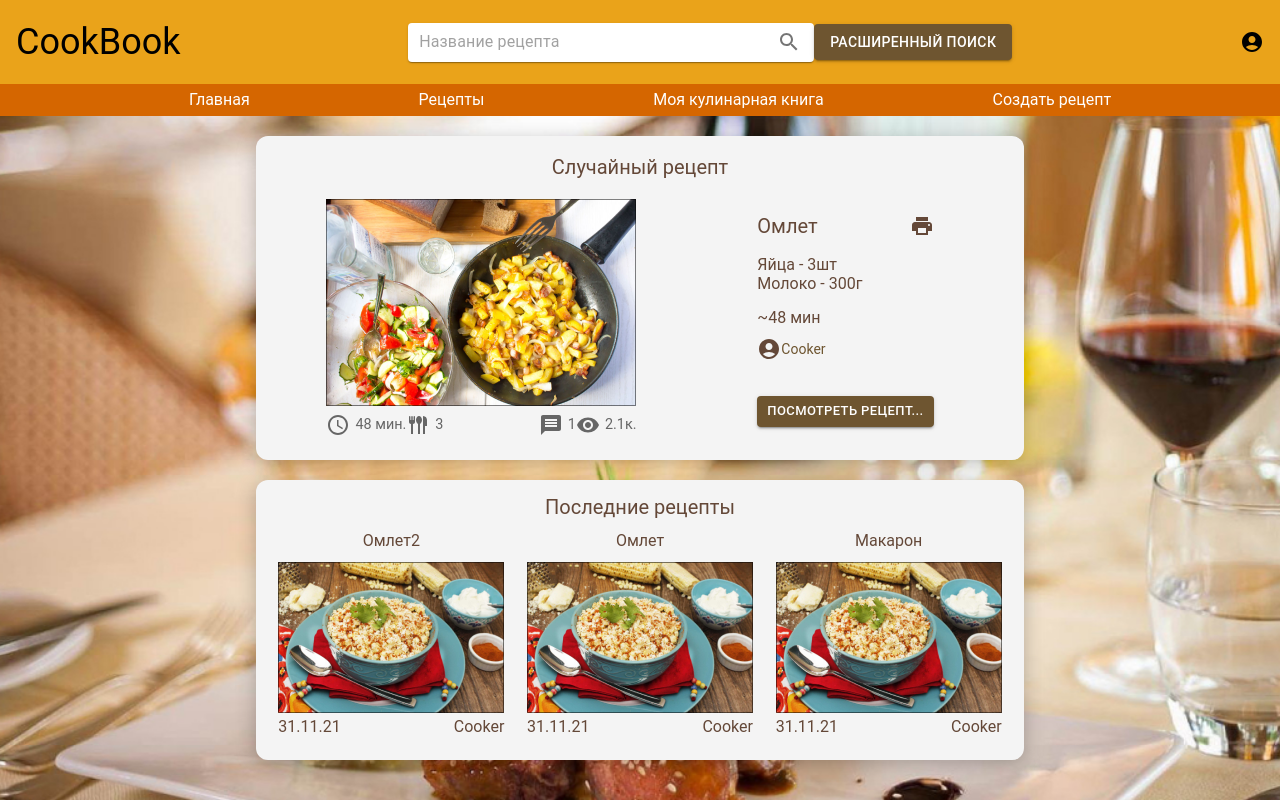
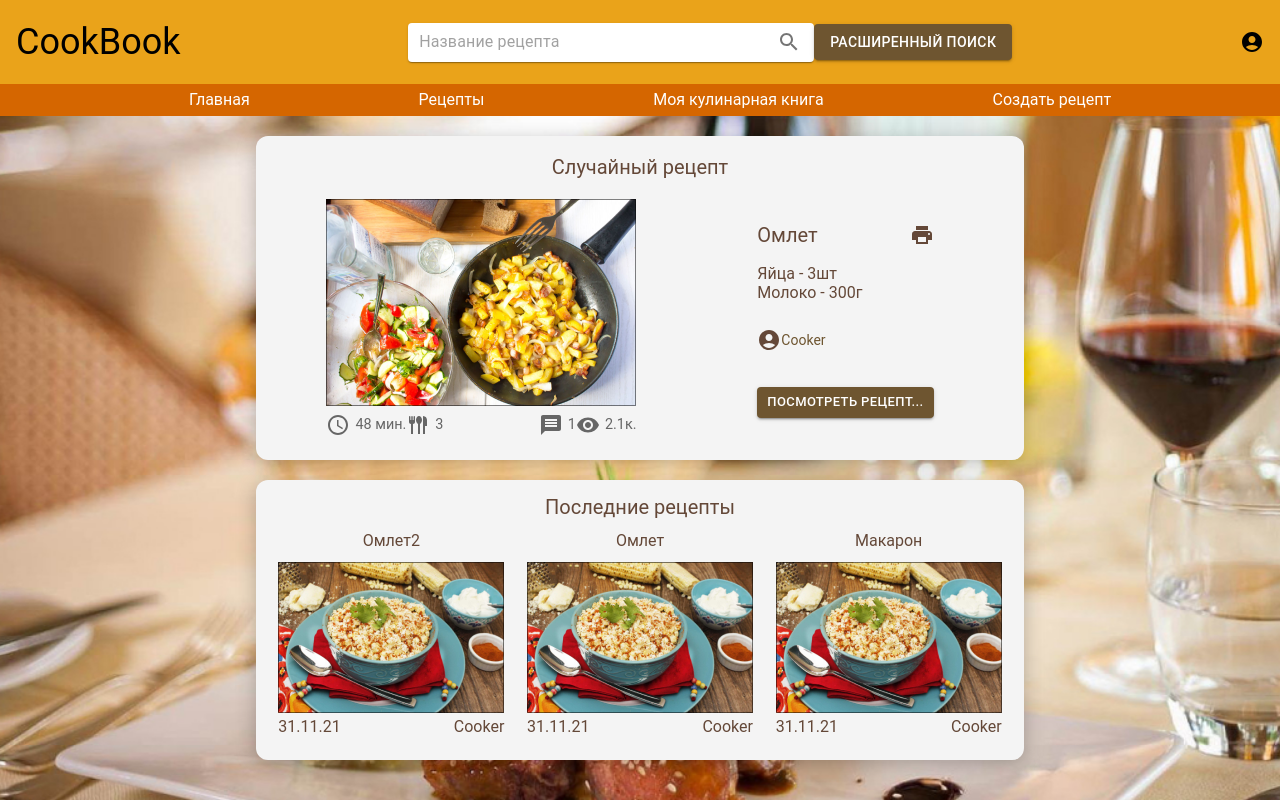
Before and after one commit to aranion/CookBook, a React (Create React App) app: page / in a window 1280 px wide. Built offline with nearby package versions, Linux system fonts and the light colour scheme.

Commit message:
убрала дублирование времени в  рандомном рецепте

```diff
--- a/src/components/RandomRecipe/index.tsx
+++ b/src/components/RandomRecipe/index.tsx
@@ -60,7 +60,6 @@ export const Recipe = ({ recipe }: { recipe: IRecipe }) => {
               </li>
             ))}
           </ul>
-          <span>~{recipe?.time} мин</span>
           <div className={styles["info-container__added-author"]}>
             <AccountCircleIcon />
             <span>{recipe?.author}</span>
```
